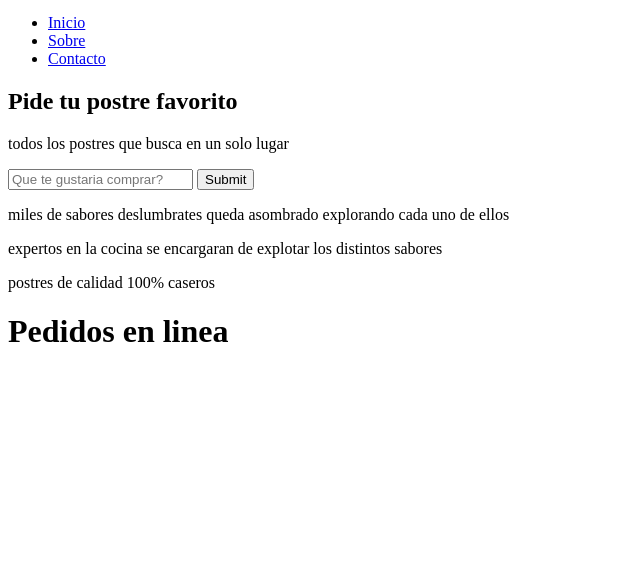
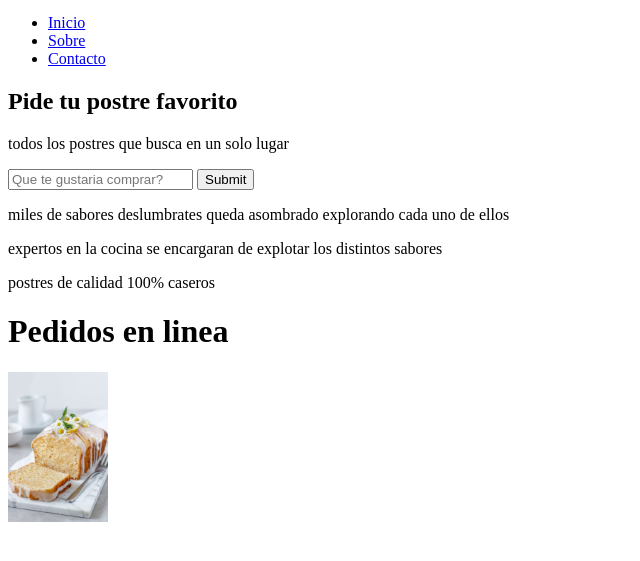
Before and after one commit to guaddha/antojitoss, a plain HTML site: page index.html in a window 1280 px wide. Shown: the part 201-762 px from the top of the page, without its empty margins (0-640 px from the left). Drawn offline with Linux system fonts and the light colour scheme.

Commit message:
agregando la imagen del producto(BL)

```diff
--- a/index.html
+++ b/index.html
@@ -111,6 +111,8 @@
 
             <div class="cuatro_columnas">
                 <div class="tarjeta">
+                    <img src="img/budin.limo.jpeg" alt="budin-limon" class="u-full-width" high="100px" width="100px">
+                                                                    <!--u-full-width-->
 
                 </div>
             </div>
```
